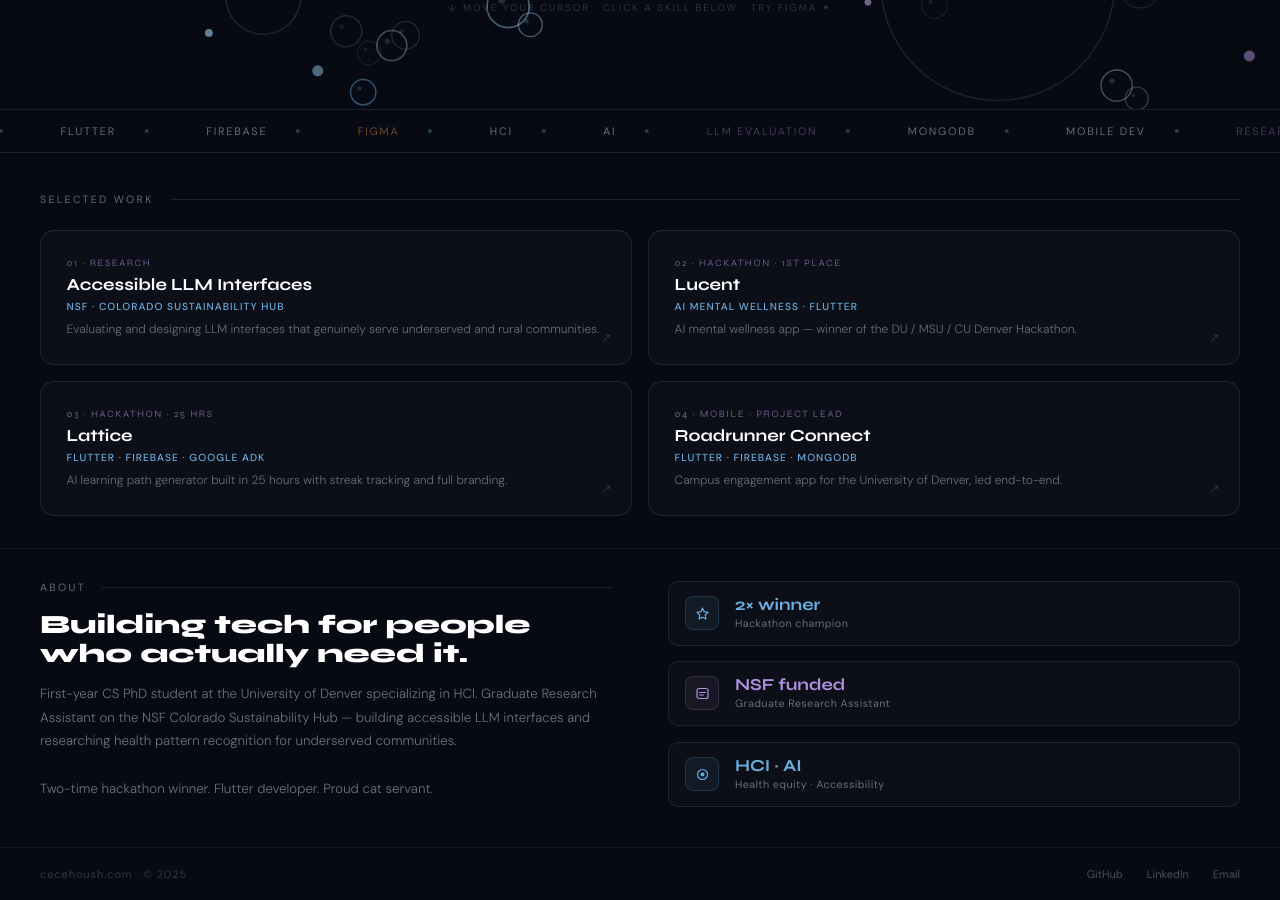
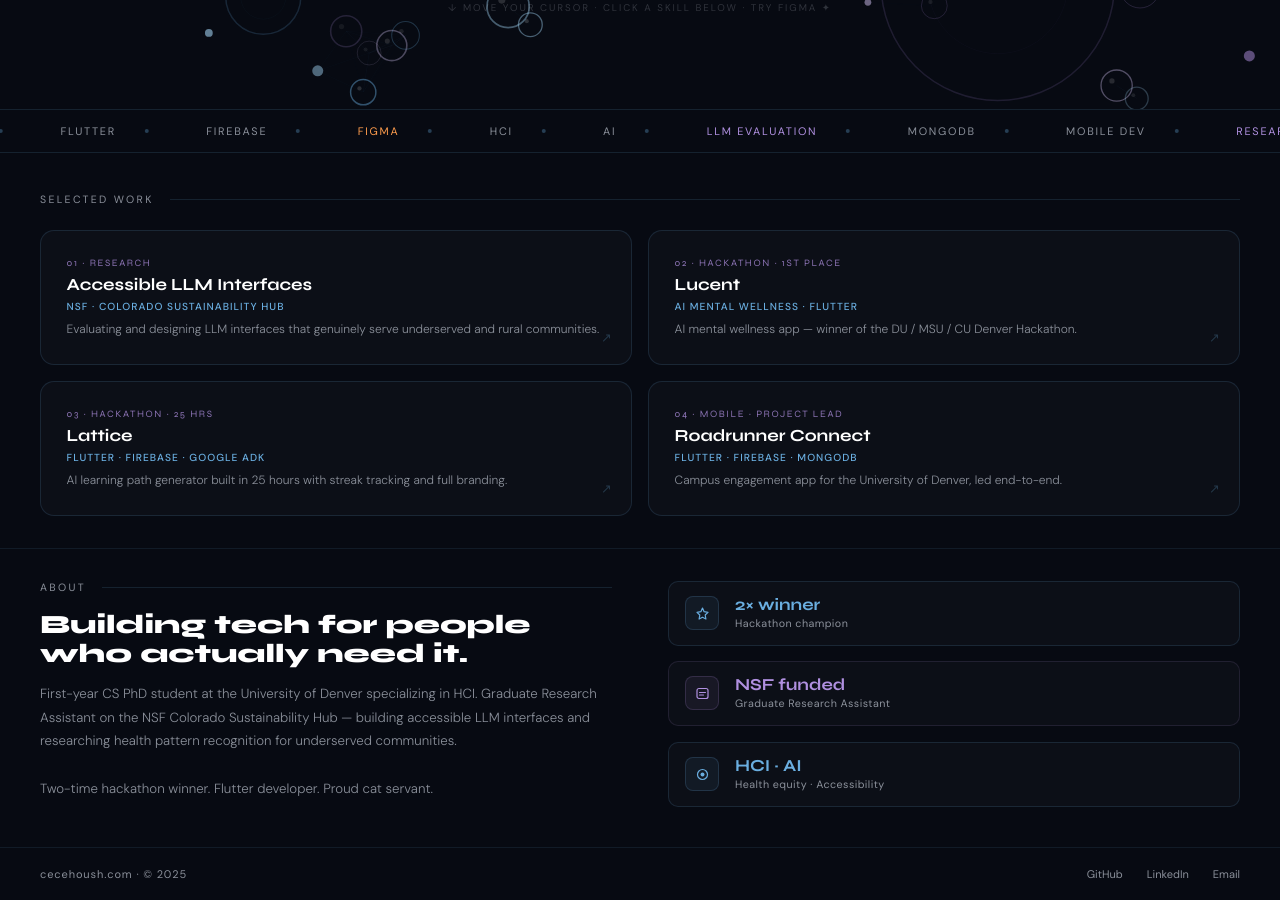
Before and after one commit to cecehoush/cecehoush.github.io, a React (Vite) app: page / in a window 1280 px wide. Shown: the part 380-1280 px from the top of the page. Built offline with nearby package versions, Linux system fonts and the light colour scheme.

Commit message:
fix: a11y pass — figma drawer card/header contrast, dark mode hero-pre, semantic heading structure

```diff
--- a/src/components/About.jsx
+++ b/src/components/About.jsx
@@ -34,7 +34,7 @@ export default function About() {
       ref={ref}
     >
       <div>
-        <div className={styles.secLabel}>About</div>
+        <h2 className={styles.secLabel}>About</h2>
         <div className={styles.aboutH}>Building tech for people who actually need it.</div>
         <p className={styles.aboutP}>
           First-year CS PhD student at the University of Denver specializing in HCI. Graduate Research Assistant on the NSF Colorado Sustainability Hub — building accessible LLM interfaces and researching health pattern recognition for underserved communities.
--- a/src/components/About.module.css
+++ b/src/components/About.module.css
@@ -11,6 +11,7 @@
 }
 .secLabel {
   font-size: 0.66rem;
+  font-weight: 400;
   letter-spacing: 0.22em;
   text-transform: uppercase;
   color: var(--muted);
@@ -36,7 +37,7 @@
 .aboutP {
   font-size: 0.83rem;
   line-height: 1.78;
-  color: color-mix(in srgb, var(--text) 45%, transparent);
+  color: var(--muted);
   font-weight: 300;
 }
 .stats {
--- a/src/components/FigmaModal.jsx
+++ b/src/components/FigmaModal.jsx
@@ -47,12 +47,11 @@ export default function FigmaModal({ project, onClose }) {
                   <div
                     className={styles.phoneWrap}
                     key={i}
-                    style={{
-                      transform: i === 0 ? 'scale(1)' : 'scale(0.88)',
-                      opacity: i === 0 ? 1 : 0.72,
-                    }}
+                    style={{ transform: i === 0 ? 'scale(1)' : 'scale(0.88)' }}
                   >
-                    <div className={styles.phone}>
+                    {/* Dim only the phone frame/screen for hierarchy — the label
+                        below keeps full opacity so it stays legible. */}
+                    <div className={styles.phone} style={{ opacity: i === 0 ? 1 : 0.72 }}>
                       <div className={styles.phoneNotch}></div>
                       <div
                         className={styles.phoneScreen}
--- a/src/components/FigmaModal.module.css
+++ b/src/components/FigmaModal.module.css
@@ -72,7 +72,7 @@
 }
 .close {
   font-size: 0.85rem;
-  color: rgba(232, 240, 252, 0.28);
+  color: rgba(232, 240, 252, 0.55);
   cursor: pointer;
   background: rgba(255, 255, 255, 0.05);
   border: 0.5px solid rgba(255, 255, 255, 0.1);
@@ -113,7 +113,7 @@
   font-size: 0.6rem;
   letter-spacing: 0.14em;
   text-transform: uppercase;
-  color: rgba(232, 240, 252, 0.28);
+  color: rgba(232, 240, 252, 0.62);
 }
 .phone {
   width: 132px;
@@ -170,7 +170,7 @@
 .infoDesc {
   font-size: 0.78rem;
   line-height: 1.68;
-  color: rgba(232, 240, 252, 0.44);
+  color: rgba(232, 240, 252, 0.68);
   font-weight: 300;
 }
 .tags {
@@ -183,7 +183,7 @@
   padding: 0.2rem 0.6rem;
   border-radius: 4px;
   background: rgba(255, 157, 77, 0.08);
-  color: rgba(255, 157, 77, 0.65);
+  color: #C4824C;
   border: 0.5px solid rgba(255, 157, 77, 0.16);
 }
 .note {
--- a/src/components/Footer.module.css
+++ b/src/components/Footer.module.css
@@ -7,21 +7,23 @@
 }
 .left {
   font-size: 0.69rem;
-  color: color-mix(in srgb, var(--text) 20%, transparent);
+  color: rgba(232, 240, 252, 0.58);
   letter-spacing: 0.08em;
 }
 .links {
   display: flex;
   gap: 1.5rem;
   font-size: 0.69rem;
-  color: color-mix(in srgb, var(--text) 30%, transparent);
 }
 .links a {
   text-decoration: none;
-  color: inherit;
+  color: rgba(232, 240, 252, 0.58);
   transition: color 0.2s;
 }
 .links a:hover {
+  color: var(--blue);
+}
+[data-theme="dark"] .links a:hover {
   color: var(--blue);
 }
 
--- a/src/components/Hero.jsx
+++ b/src/components/Hero.jsx
@@ -159,9 +159,9 @@ export default function Hero() {
         <div className={styles.eyebrow}>HCI Researcher · University of Denver · 2025</div>
         <div className={styles.heading}>
           <div className={styles.pre}>building for</div>
-          <div className={styles.main}>
+          <h1 className={styles.main}>
             <span className={styles.outlined}>{word}</span><span className={styles.heroDot}>.</span>
-          </div>
+          </h1>
         </div>
         <div className={styles.sub}>First-year CS PhD student designing AI interfaces that work for those who need them most.</div>
         <div className={styles.hint}>↓ move your cursor · click a skill below · try Figma ✦</div>
--- a/src/components/MarqueeBar.module.css
+++ b/src/components/MarqueeBar.module.css
@@ -85,6 +85,14 @@
 }
 [data-theme="light"] .tag.lav {
   color: #4A2E8A;
+}
+/* Dark-mode contrast: the resting fig/lav tag alphas are too faint on the dark
+   bg, so use full-strength accents (hover/active already use these). */
+[data-theme="dark"] .tag.fig {
+  color: #FF9D4D;
+}
+[data-theme="dark"] .tag.lav {
+  color: var(--lav);
 }
 
 /* ── SKILL DRAWER ── */
@@ -269,10 +277,10 @@
 /* Figma (warm) drawer + cards stay dark in both themes, so their text
    is forced light regardless of the active theme. */
 .drawerInner.figmaMode .drawerLabel {
-  color: rgba(232, 240, 252, 0.32);
+  color: rgba(232, 240, 252, 0.62);
 }
 .drawerInner.figmaMode .drawerClose {
-  color: rgba(232, 240, 252, 0.28);
+  color: rgba(232, 240, 252, 0.62);
   background: rgba(255, 255, 255, 0.04);
   border-color: rgba(255, 255, 255, 0.1);
 }
@@ -281,11 +289,14 @@
   background: rgba(255, 255, 255, 0.09);
   border-color: rgba(255, 255, 255, 0.2);
 }
+.projItem.figCard .piNum {
+  color: rgba(176, 144, 224, 0.85);
+}
 .projItem.figCard .piTitle {
   color: #fff;
 }
 .projItem.figCard .piDesc {
-  color: rgba(232, 240, 252, 0.42);
+  color: rgba(232, 240, 252, 0.68);
 }
 .piFigmaHint {
   display: flex;
@@ -293,7 +304,7 @@
   gap: 0.35rem;
   margin-top: 0.55rem;
   font-size: 0.63rem;
-  color: rgba(255, 157, 77, 0.55);
+  color: rgba(255, 157, 77, 0.85);
   letter-spacing: 0.06em;
 }
 .piArrow {
--- a/src/components/Projects.jsx
+++ b/src/components/Projects.jsx
@@ -45,7 +45,7 @@ export default function Projects() {
       id="projects"
       ref={ref}
     >
-      <div className={styles.secLabel}>Selected work</div>
+      <h2 className={styles.secLabel}>Selected work</h2>
       <div className={styles.cardGrid}>
         {cards.map((card, i) => (
           <ProjectCard card={card} key={i} />
--- a/src/components/Projects.module.css
+++ b/src/components/Projects.module.css
@@ -3,6 +3,7 @@
 }
 .secLabel {
   font-size: 0.66rem;
+  font-weight: 400;
   letter-spacing: 0.22em;
   text-transform: uppercase;
   color: var(--muted);
@@ -54,7 +55,7 @@
   font-size: 0.61rem;
   letter-spacing: 0.16em;
   text-transform: uppercase;
-  color: rgba(176, 144, 224, 0.58);
+  color: rgba(176, 144, 224, 0.78);
   margin-bottom: 0.42rem;
   font-family: 'Syne', sans-serif;
 }
@@ -76,7 +77,7 @@
 }
 .cardDesc {
   font-size: 0.75rem;
-  color: color-mix(in srgb, var(--text) 42%, transparent);
+  color: var(--muted);
   line-height: 1.55;
   font-weight: 300;
 }
--- a/src/styles/global.css
+++ b/src/styles/global.css
@@ -8,7 +8,7 @@
   --lav: #B090E0;
   --orange: #FF9D4D;
   --text: #E8F0FC;
-  --muted: rgba(232, 240, 252, 0.42);
+  --muted: rgba(232, 240, 252, 0.58);
   --rule: rgba(106, 174, 224, 0.14);
 
   /* Extra theme tokens (added for light-mode support) */
@@ -16,7 +16,7 @@
   --card-bg: rgba(255, 255, 255, 0.025);
   --heading: #ffffff;
   --heading-stroke: rgba(255, 255, 255, 0.88);
-  --hero-pre: rgba(255, 255, 255, 0.28);
+  --hero-pre: rgba(255, 255, 255, 0.62);
 
   /* Dark-mode defaults for the scheme-tunable tokens. Light schemes below
      override these; dark mode keeps its original look. */
@@ -24,7 +24,7 @@
   --btn-border: rgba(106, 174, 224, 0.28);
   --btn-text: rgba(232, 240, 252, 0.55);
   --btn-lav-border: rgba(176, 144, 224, 0.28);
-  --btn-lav-text: rgba(176, 144, 224, 0.55);
+  --btn-lav-text: rgba(176, 144, 224, 0.82);
   --bubble-stroke-1: #6AAEE0;
   --bubble-stroke-2: #B090E0;
   --orb-stroke: rgba(106, 174, 224, 0.22);
```
